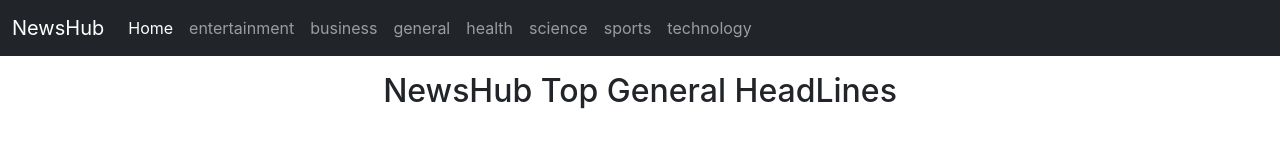
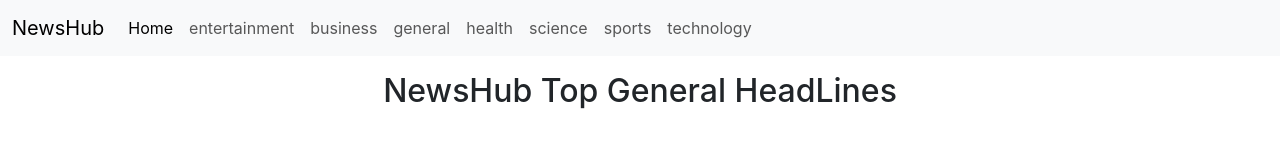
Before and after one commit to abdulkadir18apr/NewsHub, a React (Create React App) app in the folder newsapp/: page / in a window 1280 px wide. Shown: the top 160 px of the page. Built offline with nearby package versions, Linux system fonts and the light colour scheme; no server answers.

Commit message:
Update NavBar.js
nav bar color change

```diff
--- a/newsapp/src/components/NavBar.js
+++ b/newsapp/src/components/NavBar.js
@@ -10,7 +10,7 @@
   render() {
     return (
         <>
-            <nav className="navbar navbar-expand-lg navbar-dark  bg-dark ">
+            <nav className="navbar navbar-expand-lg navbar-light  bg-light ">
                 <div className="container-fluid">
                     <a className="navbar-brand" href="/">NewsHub</a>
                     <button className="navbar-toggler" type="button" data-bs-toggle="collapse" data-bs-target="#navbarSupportedContent" aria-controls="navbarSupportedContent" aria-expanded="false" aria-label="Toggle navigation">
```
